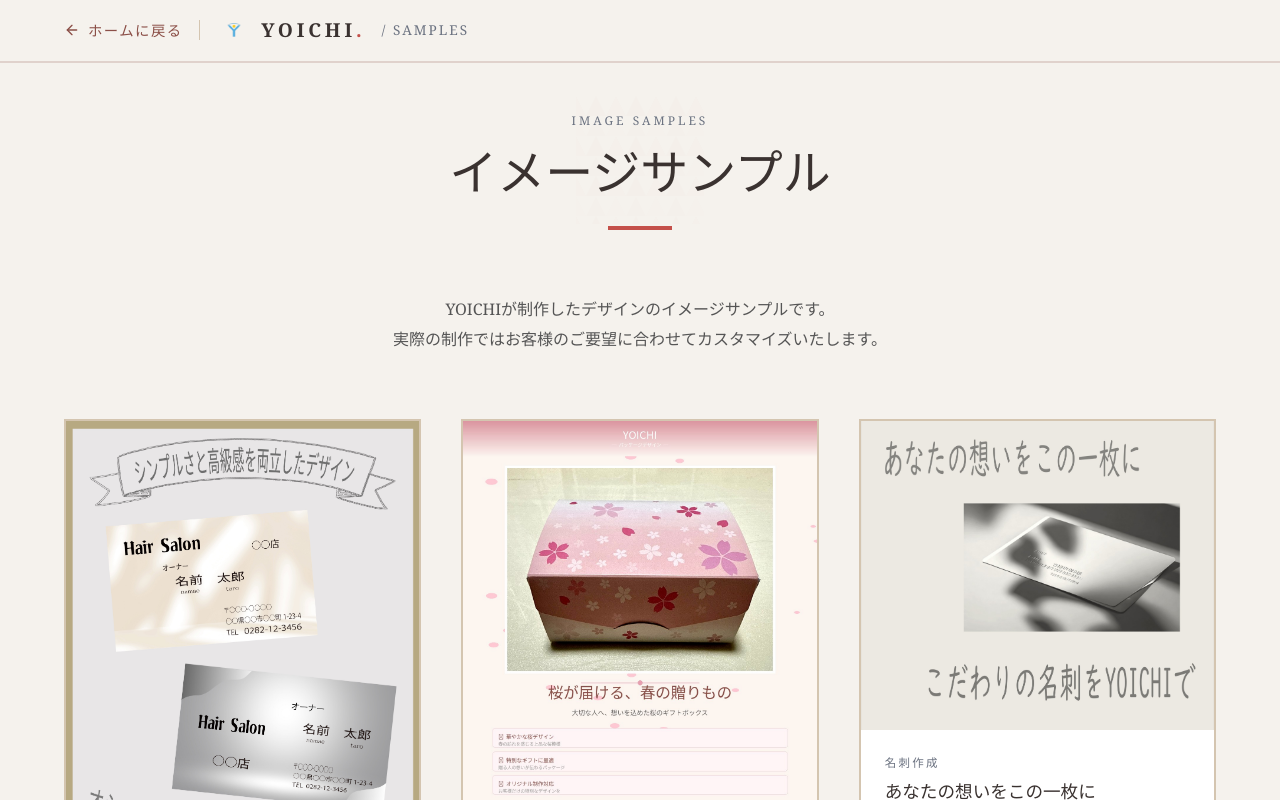
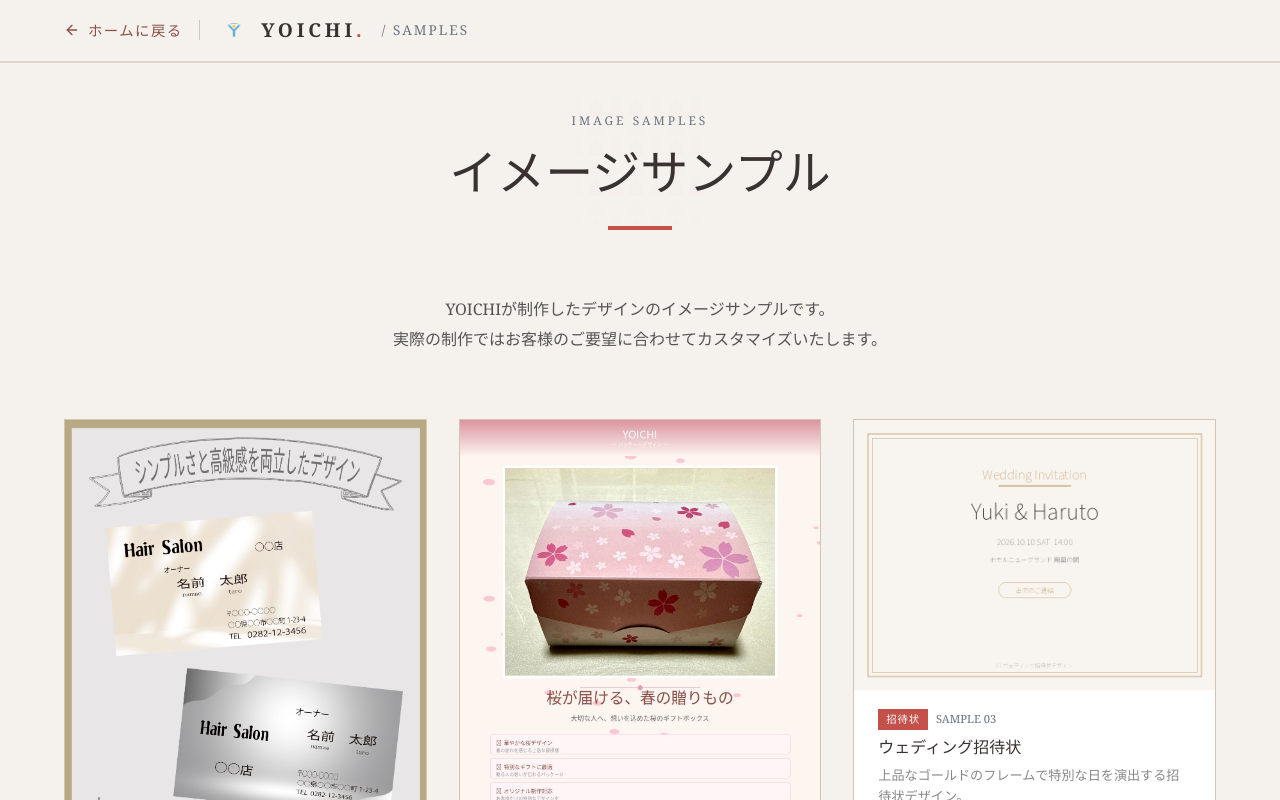
Before and after one commit to sy1067ys/yoichi-homepage, a React (Vite) app: page / in a window 1280 px wide. Both pictures are taken after a click on the button "すべてのサンプルを見る". Shown: the top 800 px of the page. Built offline with nearby package versions, Linux system fonts and the light colour scheme.

Commit message:
Update App.tsx

```diff
--- a/src/app/App.tsx
+++ b/src/app/App.tsx
@@ -24,6 +24,16 @@ import uiux02 from "../assets/uiux-02.png";
 import uiux03 from "../assets/uiux-03.png";
 import uiux04 from "../assets/uiux-04.png";
 import uiux05 from "../assets/uiux-05.png";
+import sample01 from "../assets/sample-01.png";
+import sample02 from "../assets/sample-02.png";
+import sample03 from "../assets/sample-03.png";
+import sample04 from "../assets/sample-04.png";
+import sample05 from "../assets/sample-05.png";
+import sample06 from "../assets/sample-06.png";
+import sample07 from "../assets/sample-07.png";
+import sample08 from "../assets/sample-08.png";
+import sample09 from "../assets/sample-09.png";
+import sample10 from "../assets/sample-10.png";
 
 const IconArrowRight = () => (<svg width="18" height="18" viewBox="0 0 24 24" fill="none" stroke="currentColor" strokeWidth="2" strokeLinecap="round" strokeLinejoin="round"><line x1="5" y1="12" x2="19" y2="12"/><polyline points="12 5 19 12 12 19"/></svg>);
 const IconArrowLeft = () => (<svg width="16" height="16" viewBox="0 0 24 24" fill="none" stroke="currentColor" strokeWidth="2" strokeLinecap="round" strokeLinejoin="round"><line x1="19" y1="12" x2="5" y2="12"/><polyline points="12 19 5 12 12 5"/></svg>);
@@ -306,6 +316,21 @@ function BannerSamplesPage({ onBack }) {
 
 // ── サンプルページ ──
 function SamplesPage({ onBack }) {
+  const allSamples = [
+    { img: meishiSampleImg, tag:"名刺", title:"シンプルと高級感を両立したデザイン", desc:"Hair Salon向けのシンプルかつ高級感のある名刺デザイン。" },
+    { img: sakuraBoxImg, tag:"パッケージ", title:"桜が届ける、春の贈りもの", desc:"春の季節に合わせた桜模様のギフトボックスデザイン。" },
+    { img: sample01, tag:"招待状", title:"ウェディング招待状", desc:"上品なゴールドのフレームで特別な日を演出する招待状デザイン。" },
+    { img: sample02, tag:"ショップカード", title:"和菓子ショップカード", desc:"伝統的な和の雰囲気を活かした老舗和菓子店のショップカード。" },
+    { img: sample03, tag:"ポスター", title:"スポーツイベントポスター", desc:"ダイナミックなレイアウトでイベントの活力を伝えるポスター。" },
+    { img: sample04, tag:"ブランディング", title:"ナチュラルコスメ", desc:"自然派コスメブランドの世界観を表現したブランディングデザイン。" },
+    { img: sample05, tag:"チラシ", title:"音楽教室チラシ", desc:"楽しさと本格的なレッスン内容を伝える音楽教室のチラシ。" },
+    { img: sample06, tag:"チラシ", title:"不動産チラシ", desc:"物件の魅力を分かりやすく伝える不動産広告デザイン。" },
+    { img: sample07, tag:"メニュー", title:"カフェメニューデザイン", desc:"木漏れ日のような温かさを感じるカフェのメニュー表。" },
+    { img: sample08, tag:"フライヤー", title:"ヨガスタジオフライヤー", desc:"穏やかで心地よい雰囲気を伝えるヨガスタジオのフライヤー。" },
+    { img: sample09, tag:"ポスター", title:"テックカンファレンス", desc:"先進的なテクノロジーイベントのポスターデザイン。" },
+    { img: sample10, tag:"チラシ", title:"ペットサロンチラシ", desc:"かわいさと信頼感を両立したペットサロンの広告デザイン。" },
+    { img: meishiImg, tag:"名刺", title:"あなたの想いをこの一枚に", desc:"こだわりの名刺をYOICHIで。お客様のブランドを一枚に凝縮。" },
+  ];
   return (
     <div className="page-animate" style={{ minHeight:"100vh", background:C.bg, fontFamily:"'Georgia','Hiragino Mincho ProN',serif", color:C.dark }}>
       <header style={{ position:"fixed", top:0, left:0, right:0, zIndex:50, background:`${C.bg}f5`, backdropFilter:"blur(8px)", borderBottom:`2px solid ${C.primary}33` }}>
@@ -321,46 +346,23 @@ function SamplesPage({ onBack }) {
         <SectionHeading en="IMAGE SAMPLES" ja="イメージサンプル" />
         <p style={{ textAlign:"center", color:"#555", marginBottom:"4rem", lineHeight:1.9 }}>YOICHIが制作したデザインのイメージサンプルです。<br />実際の制作ではお客様のご要望に合わせてカスタマイズいたします。</p>
 
-        {/* サンプル一覧 */}
-        <div style={{ display:"grid", gridTemplateColumns:"repeat(auto-fill,minmax(340px,1fr))", gap:"2.5rem" }}>
-          {/* 名刺サンプル */}
-          <div style={{ background:C.white, border:`2px solid ${C.border}`, overflow:"hidden", transition:"all 0.3s" }}
-            onMouseEnter={e => { e.currentTarget.style.borderColor=C.accent; e.currentTarget.style.transform="translateY(-4px)"; e.currentTarget.style.boxShadow="0 12px 32px rgba(0,0,0,0.12)"; }}
-            onMouseLeave={e => { e.currentTarget.style.borderColor=C.border; e.currentTarget.style.transform="none"; e.currentTarget.style.boxShadow="none"; }}
-          >
-            <img src={meishiSampleImg} alt="名刺デザインサンプル" style={{ width:"100%", display:"block" }} />
-            <div style={{ padding:"1.5rem" }}>
-              <div style={{ fontSize:"0.72rem", color:C.textMuted, letterSpacing:"0.2em", marginBottom:"0.5rem" }}>名刺デザイン</div>
-              <h3 style={{ fontSize:"1.1rem", fontFamily:"serif", fontWeight:400, marginBottom:"0.8rem", lineHeight:1.5 }}>シンプルと高級感を両立したデザイン</h3>
-              <p style={{ fontSize:"0.88rem", color:C.textMuted, lineHeight:1.8 }}>Hair Salon向けのシンプルかつ高級感のある名刺デザイン。ゴールドとシルバーの2パターンをご提案。</p>
+        <div style={{ display:"grid", gridTemplateColumns:"repeat(auto-fill,minmax(320px,1fr))", gap:"2rem" }}>
+          {allSamples.map((s, i) => (
+            <div key={i} className="anim-item" style={{ background:C.white, border:`1px solid ${C.border}`, overflow:"hidden", transition:"all 0.3s" }}
+              onMouseEnter={e => { e.currentTarget.style.borderColor=C.accent; e.currentTarget.style.transform="translateY(-4px)"; e.currentTarget.style.boxShadow="0 12px 32px rgba(0,0,0,0.12)"; }}
+              onMouseLeave={e => { e.currentTarget.style.borderColor=C.border; e.currentTarget.style.transform="none"; e.currentTarget.style.boxShadow="none"; }}
+            >
+              <img src={s.img} alt={s.title} style={{ width:"100%", display:"block" }} />
+              <div style={{ padding:"1.2rem 1.5rem" }}>
+                <div style={{ display:"flex", alignItems:"center", gap:"0.5rem", marginBottom:"0.4rem" }}>
+                  <span style={{ background:C.accent, color:"#fff", fontSize:"0.65rem", padding:"0.15rem 0.5rem", letterSpacing:"0.08em" }}>{s.tag}</span>
+                  <span style={{ fontSize:"0.7rem", color:C.textMuted }}>SAMPLE {String(i+1).padStart(2,"0")}</span>
+                </div>
+                <h3 style={{ fontSize:"1rem", fontFamily:"serif", fontWeight:400, marginBottom:"0.3rem" }}>{s.title}</h3>
+                <p style={{ fontSize:"0.82rem", color:"#888", lineHeight:1.6 }}>{s.desc}</p>
+              </div>
             </div>
-          </div>
-
-          {/* パッケージサンプル */}
-          <div style={{ background:C.white, border:`2px solid ${C.border}`, overflow:"hidden", transition:"all 0.3s" }}
-            onMouseEnter={e => { e.currentTarget.style.borderColor=C.accent; e.currentTarget.style.transform="translateY(-4px)"; e.currentTarget.style.boxShadow="0 12px 32px rgba(0,0,0,0.12)"; }}
-            onMouseLeave={e => { e.currentTarget.style.borderColor=C.border; e.currentTarget.style.transform="none"; e.currentTarget.style.boxShadow="none"; }}
-          >
-            <img src={sakuraBoxImg} alt="パッケージデザインサンプル" style={{ width:"100%", display:"block" }} />
-            <div style={{ padding:"1.5rem" }}>
-              <div style={{ fontSize:"0.72rem", color:C.textMuted, letterSpacing:"0.2em", marginBottom:"0.5rem" }}>パッケージデザイン</div>
-              <h3 style={{ fontSize:"1.1rem", fontFamily:"serif", fontWeight:400, marginBottom:"0.8rem", lineHeight:1.5 }}>桜が届ける、春の贈りもの</h3>
-              <p style={{ fontSize:"0.88rem", color:C.textMuted, lineHeight:1.8 }}>春の季節に合わせた桜模様のギフトボックス。華やかさと上品さを兼ね備えたデザイン。</p>
-            </div>
-          </div>
-
-          {/* 名刺イメージサンプル */}
-          <div style={{ background:C.white, border:`2px solid ${C.border}`, overflow:"hidden", transition:"all 0.3s" }}
-            onMouseEnter={e => { e.currentTarget.style.borderColor=C.accent; e.currentTarget.style.transform="translateY(-4px)"; e.currentTarget.style.boxShadow="0 12px 32px rgba(0,0,0,0.12)"; }}
-            onMouseLeave={e => { e.currentTarget.style.borderColor=C.border; e.currentTarget.style.transform="none"; e.currentTarget.style.boxShadow="none"; }}
-          >
-            <img src={meishiImg} alt="名刺作成イメージ" style={{ width:"100%", display:"block" }} />
-            <div style={{ padding:"1.5rem" }}>
-              <div style={{ fontSize:"0.72rem", color:C.textMuted, letterSpacing:"0.2em", marginBottom:"0.5rem" }}>名刺作成</div>
-              <h3 style={{ fontSize:"1.1rem", fontFamily:"serif", fontWeight:400, marginBottom:"0.8rem", lineHeight:1.5 }}>あなたの想いをこの一枚に</h3>
-              <p style={{ fontSize:"0.88rem", color:C.textMuted, lineHeight:1.8 }}>こだわりの名刺をYOICHIで。お客様のブランドを一枚に凝縮します。</p>
-            </div>
-          </div>
+          ))}
         </div>
       </div>
 
```
